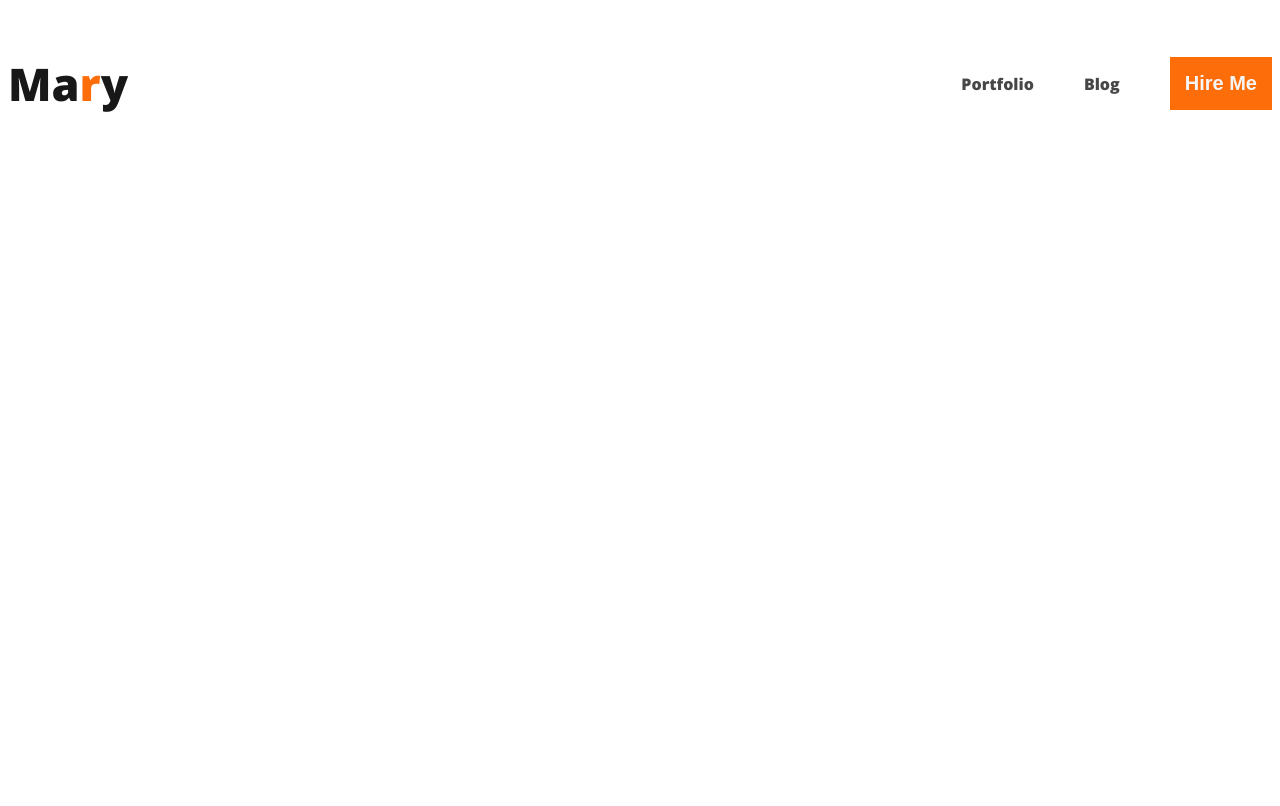
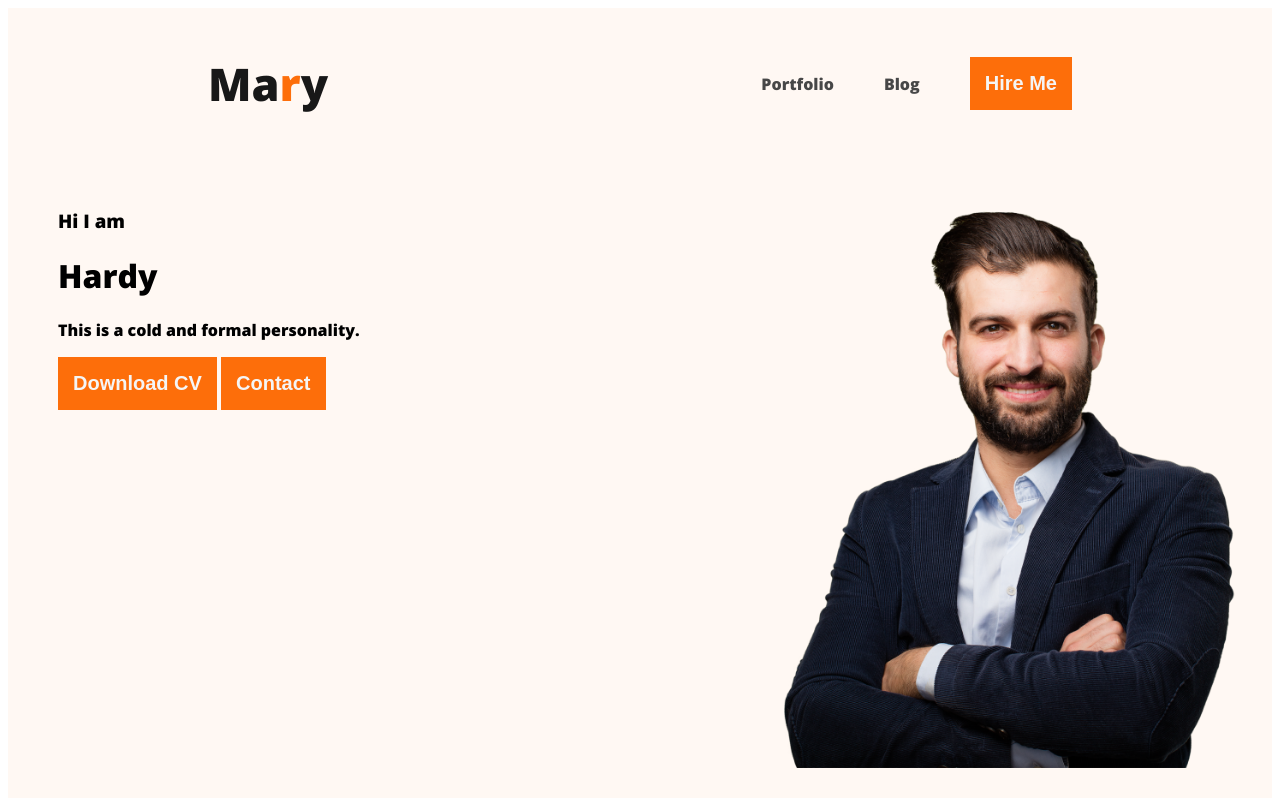
Before and after one commit to Tamanna8888/webdeveloper-portfolio, a plain HTML site: page index.html in a window 1280 px wide. Drawn offline with nearby package versions, Linux system fonts and the light colour scheme.

Commit message:
hardy-pic&heading

```diff
--- a/index.html
+++ b/index.html
@@ -13,7 +13,9 @@
     <link rel="stylesheet" href="styles/portfolio.css">
 </head>
 <body>
-    <header>
+    <header class="header">
+
+
 
         <nav>
             <h3 class="nav-title">Ma<span class="text-primary">r</span>y</h3>
@@ -24,6 +26,18 @@
         </ul>
 
         </nav>
+    <div class="banner">
+        <div class="banner-content" >
+            <h3 class="banner-greeting">Hi I am</h3>
+            <h1 class="banner-title"> Hardy</h1>
+            <p>This is a cold and formal personality.</p>
+            <button class="button-primary">Download CV</button>
+            <button class="button-primary">Contact</button>
+
+        </div>
+
+        <img class="profile-picture" src="images/hardy.png" alt="">
+    </div>
 
     </header>
 
--- a/styles/portfolio.css
+++ b/styles/portfolio.css
@@ -58,5 +58,24 @@ nav {
     display: flex;
     align-items: center;
     justify-content: space-between;
+    margin: 0px 200px;
 
 }
+.header{
+
+    background-color: #FFF8F3;
+}
+
+
+
+
+
+.banner {
+    padding: 30px 30px 30px 50px;
+    display: flex;
+    justify-content: space-between;
+}
+.banner .profile-picture{
+
+    width: 500px;
+}
```
